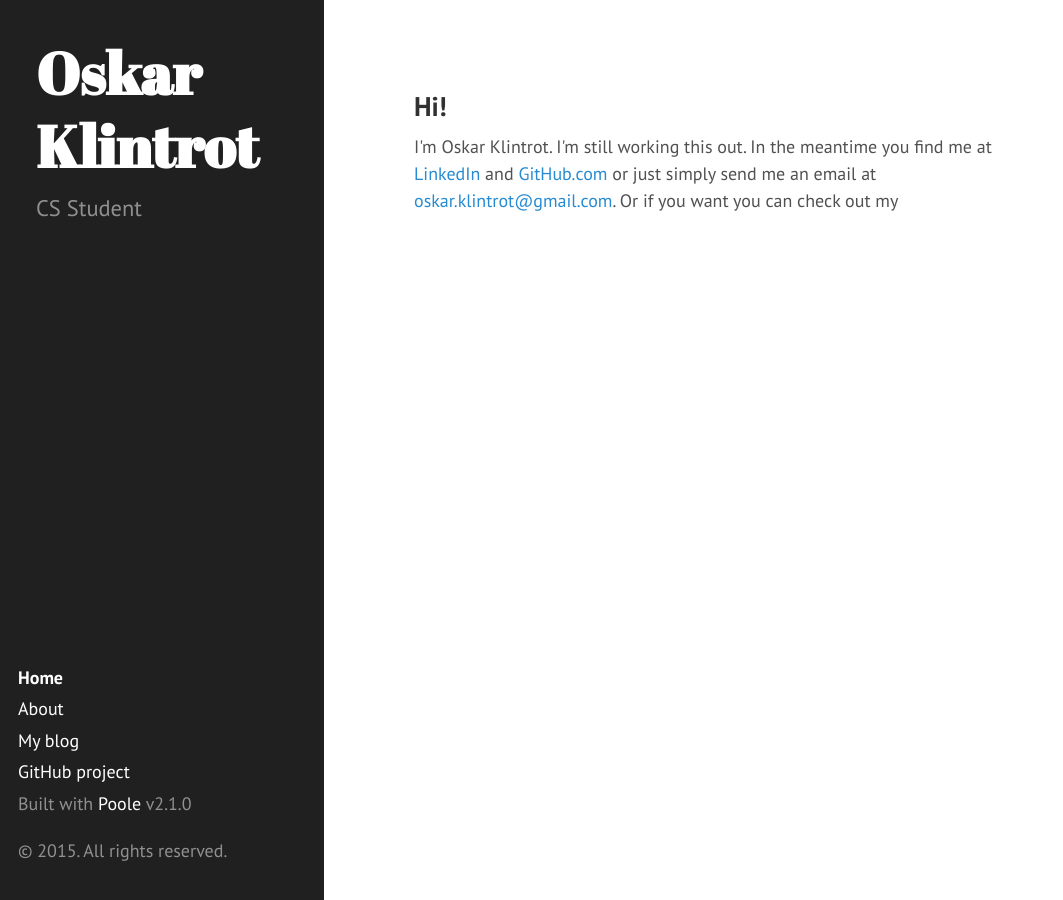
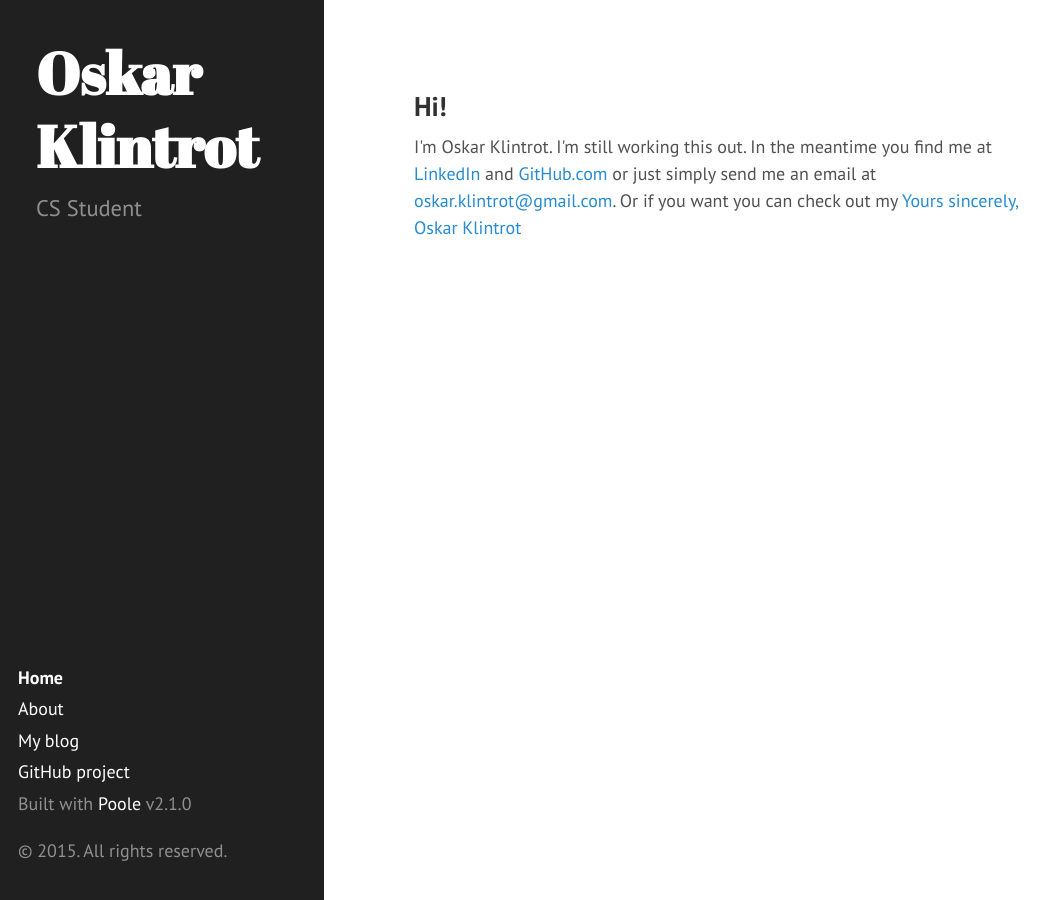
Before and after one commit to OskarKlintrotSkolarbeteWP14/2dv607.oskarklintrot.se, a Jekyll site: the page built from index.html, in a window 1280 px wide. Shown: the whole page, without its empty margins (0-1063 px from the left). Built offline with Jekyll 4.4.1, drawn with Linux system fonts in a browser that asks for light colours; Markdown is read by kramdown in place of the engine named in the settings.

Commit message:
Update index.html

```diff
--- a/index.html
+++ b/index.html
@@ -7,5 +7,5 @@ title: Oskar Klintrot
     <h2>Hi!</h2>
     <p>I'm Oskar Klintrot. I'm still working this out. In the meantime you find me at <a href="https://www.linkedin.com/in/OskarKlintrot">LinkedIn</a> and <a href="https://github.com/OskarKlintrot">GitHub.com</a> or just simply send me an email at <a href="mailto:oskar.klintrot@gmail.com">oskar.klintrot@gmail.com</a>. Or if you want you can check out my <a href="/blog/>blog</a></p>.
     <p>Have a great day!</p>
-    {{ include signature_plug.html }}
+    {% include signature_plug.html %}
 </div>
```
